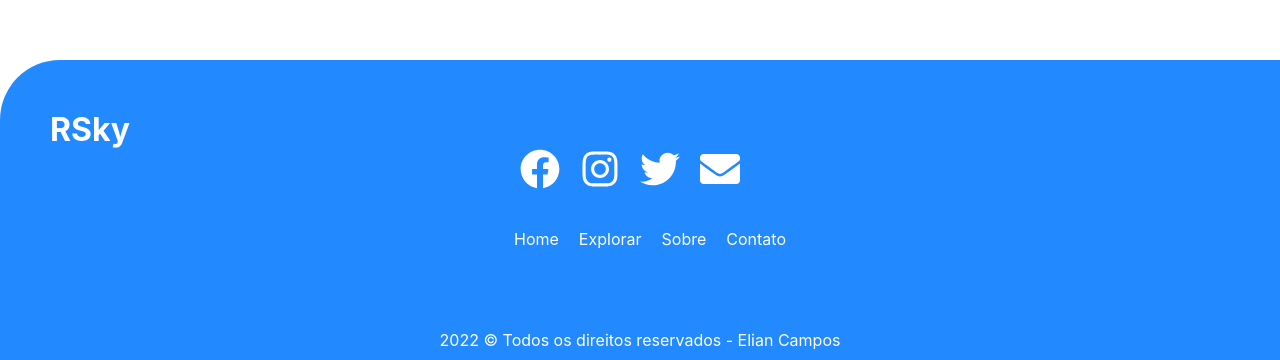
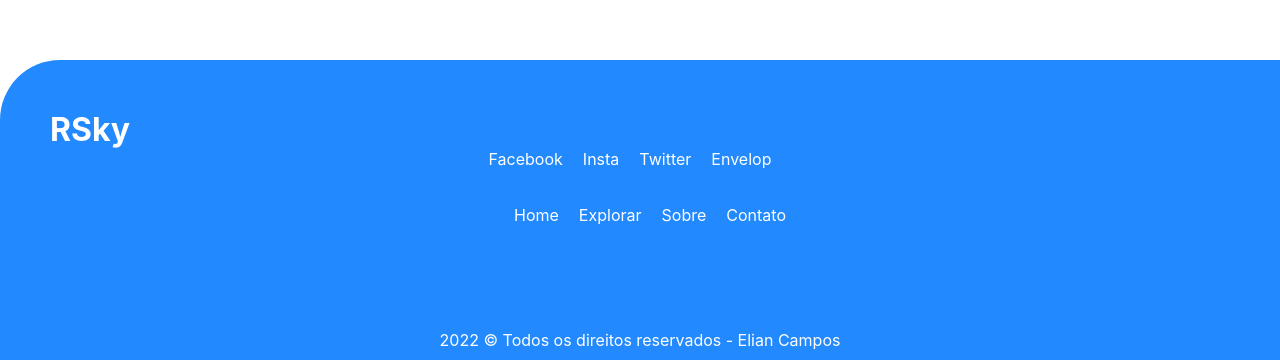
Before and after one commit to FilipePires17/imobiliaria, a Next.js app: page / in a window 1280 px wide. Shown: the part 932-1292 px from the top of the page. Built offline with nearby package versions, Linux system fonts and the light colour scheme.

Commit message:
header and footer layout

```diff
--- a/components/footer/index.js
+++ b/components/footer/index.js
@@ -1,7 +1,6 @@
 import React from 'react'
 
 import Link from 'next/link'
-import { FaFacebook, FaInstagram, FaTwitter, FaEnvelope } from 'react-icons/fa'
 
 import {
   FooterContainer,
@@ -26,24 +25,16 @@
 
         <SocialMedias className='social-medias'>
           <SocialMediaItem>
-            <Link href='#'>
-              <FaFacebook size={40} />
-            </Link>
+            <Link href='#'>Facebook</Link>
           </SocialMediaItem>
           <SocialMediaItem>
-            <Link href='#'>
-              <FaInstagram size={40} />
-            </Link>
+            <Link href='#'>Insta</Link>
           </SocialMediaItem>
           <SocialMediaItem>
-            <Link href='#'>
-              <FaTwitter size={40} />
-            </Link>
+            <Link href='#'>Twitter</Link>
           </SocialMediaItem>
           <SocialMediaItem>
-            <Link href='#'>
-              <FaEnvelope size={40} />
-            </Link>
+            <Link href='#'>Envelop</Link>
           </SocialMediaItem>
         </SocialMedias>
         <FooterMenu className='footer-menu'>
--- /dev/null
+++ b/components/layout.js
@@ -0,0 +1,12 @@
+import Header from './header'
+import Footer from './footer'
+
+export default function Layout ({ children }) {
+  return (
+    <>
+      <Header />
+      <main>{children}</main>
+      <Footer />
+    </>
+  )
+}
--- a/next.config.js
+++ b/next.config.js
@@ -1,7 +1,7 @@
 /** @type {import('next').NextConfig} */
 const nextConfig = {
   reactStrictMode: true,
-  swcMinify: true,
+  swcMinify: true
 }
 
 module.exports = nextConfig
--- a/package.json
+++ b/package.json
@@ -9,9 +9,10 @@
     "lint": "next lint"
   },
   "dependencies": {
-    "next": "12.2.3",
+    "next": "^12.2.5",
     "react": "18.2.0",
-    "react-dom": "18.2.0"
+    "react-dom": "18.2.0",
+    "styled-components": "^5.3.5"
   },
   "devDependencies": {
     "eslint": "8.21.0",
--- a/pages/_app.js
+++ b/pages/_app.js
@@ -1,7 +1,12 @@
 import '../styles/globals.css'
+import Layout from '../components/layout'
 
-function MyApp({ Component, pageProps }) {
-  return <Component {...pageProps} />
+function MyApp ({ Component, pageProps }) {
+  return (
+    <Layout>
+      <Component {...pageProps} />
+    </Layout>
+  )
 }
 
 export default MyApp
--- a/pages/index.js
+++ b/pages/index.js
@@ -1,8 +1,5 @@
 import Head from 'next/head'
-import Image from 'next/image'
 import styles from '../styles/Home.module.css'
-import Header from '../components/header'
-import Footer from '../components/footer'
 
 export default function App () {
   return (
@@ -10,11 +7,9 @@
       <Head>
         <title>Gilson</title>
       </Head>
-      <Header />
       <main>
         <div id='sobre'></div>
       </main>
-      <Footer />
     </>
   )
 }
```
Also changed, not shown: 1 other file (tests, documents, lock files or other folders).
